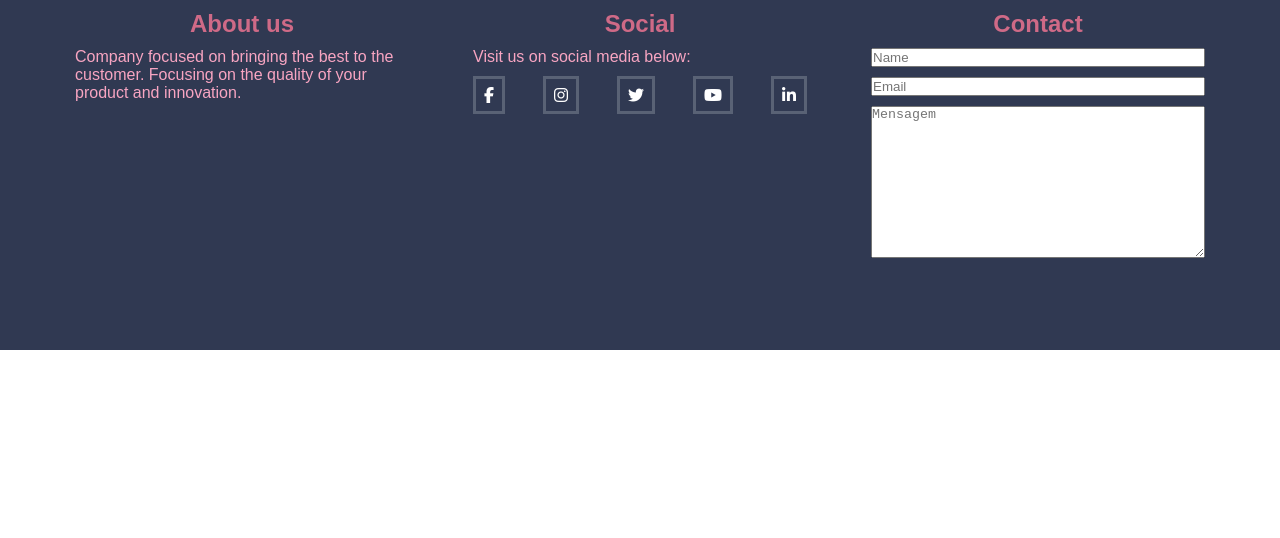
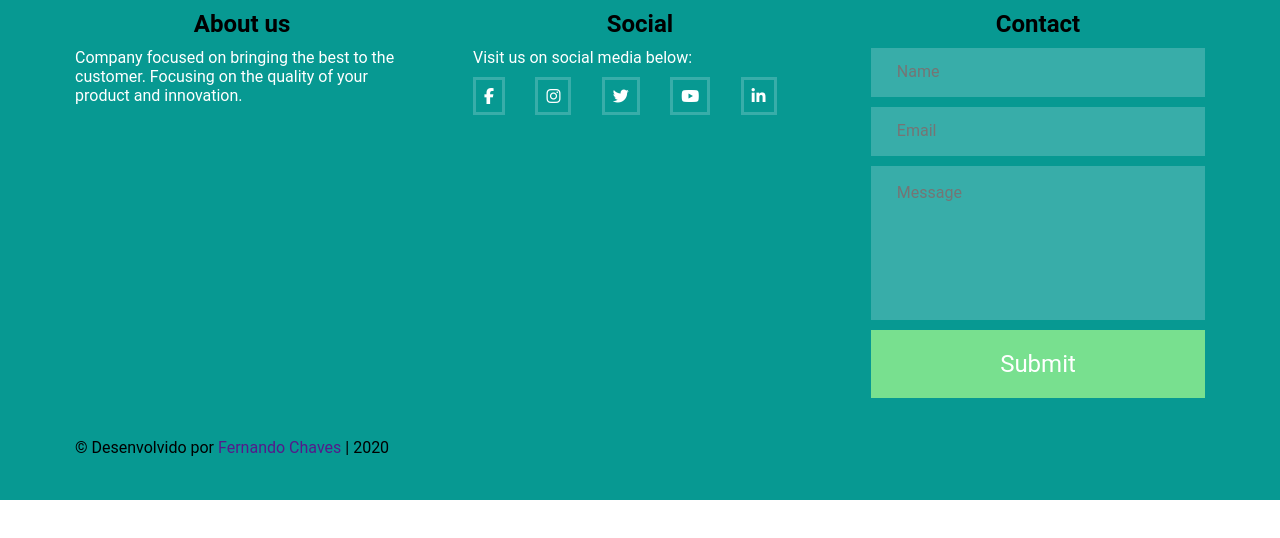
Before and after one commit to devsfer1/CSS-Microcomponents, a plain HTML site: page Footers/footer 1/index.html in a window 1280 px wide. Drawn offline with Linux system fonts and the light colour scheme.

Commit message:
commit 13 07

```diff
--- a/Footers/footer 1/index.html
+++ b/Footers/footer 1/index.html
@@ -40,9 +40,13 @@
                     <form action="">
                         <input type="text" name="" id="" placeholder="Name" class="m10">
                         <input type="email" name="" id="" placeholder="Email" class="m10">
-                        <textarea name="" id="" cols="30" rows="10" placeholder="Mensagem" class="m10 "></textarea>
+                        <textarea name="" id="" cols="20" rows="8" placeholder="Message" class="m10 "></textarea>
+                        <button class="m10">Submit</button>
                     </form>
                 </div>
+            </div>
+            <div class="copy">
+                &copy; Desenvolvido por <a href="">Fernando Chaves</a> | 2020
             </div>
         </div>
     </footer>
--- a/Footers/footer 1/style.css
+++ b/Footers/footer 1/style.css
@@ -5,21 +5,19 @@
     box-sizing: border-box;
     text-decoration: none;
     list-style: none;
+    font-family: roboto;
 }
 
-body {
-    font-family: sans-serif;
-    height: 100%;
-}
+body {height: 100%;}
 
 .fixed-footer {min-height: 100%;}
 
 .center {text-align: center;}
 
-.m10 {margin-top: 10px;}
+  .m10 {margin-top: 10px;}
 
-h2, i, span {color:#cf6a87;}
-p {color:#f8a5c2;}
+h2, i, span {color:black;}
+p {color:#fff;}
 
 .footer-container {
     padding-right: 20px;
@@ -41,8 +39,8 @@ p {color:#f8a5c2;}
 /* -------- Start of the Footer -------- */
 footer {
     width: 100%;
-    height: 350px;
-    background-color: #303952;
+    height: 500px;
+    background-color: #079992;
 }
 
 .footer-content {
@@ -51,17 +49,15 @@ footer {
     grid-gap: 5vw;
 }
 
-
-
 .social ul{
-  display: flex;
-  justify-content: space-between;
+  display: grid;
+  grid-auto-flow: column;
 }
 
 .social ul li i{
   background: transparent;
   padding: 8px 8px;
-  border: solid #596275;
+  border: solid #38ada9;
   text-align: center;
   color: white;
   transition: all ease;
@@ -69,7 +65,7 @@ footer {
 
 .social ul li i:hover {
   color: blue;
-  background: #cf6a87;
+  background: #78e08f;
 }
 
 form {
@@ -77,19 +73,53 @@ form {
   flex-flow: column;
 }
 
-form {
-
+input[type="text"],
+input[type="email"],
+textarea {
+  border: none;
+  outline: none;
+  resize: none;
+  padding: 15px 20px;
+  background: #38ada9;
+  border: 2px solid rgba(0, 0, 0, 0);
+  text-indent: 0.3vw;
 }
 
+input::placeholder,
+textarea::placeholder {font-size: 16px;}
+
+form input:focus,
+textarea:focus {
+  background: #82ccdd;
+  border: 2px solid rgba(30, 85, 250, 0.47);
+  transition: 0.3s;
+}
+
+button {
+  padding: 20px 20px;
+  border: none;
+  outline: none;
+  cursor: pointer;
+  background: #78e08f;
+  font-size: 24px;
+  color: white;
+}
+
+button:hover {
+  background: #73d989;
+  transition: all ease;
+}
+
+.copy {
+  margin-top: 40px;
+  width: 100%;
+  height: 60px;
+}
 
 /* -------- Footer Tablet's and Mobile Devices -------- */
 
-@media (max-width: 800px) {
-  footer {
-    height: auto;
-  }
+@media (max-width: 1200px) {
+  footer {height: auto;}
 
-  .footer-content {
-    grid-template-columns: repeat(1, 80%);
-  }
+  .footer-content {grid-template-columns: repeat(1, 80%);}
 }
```
